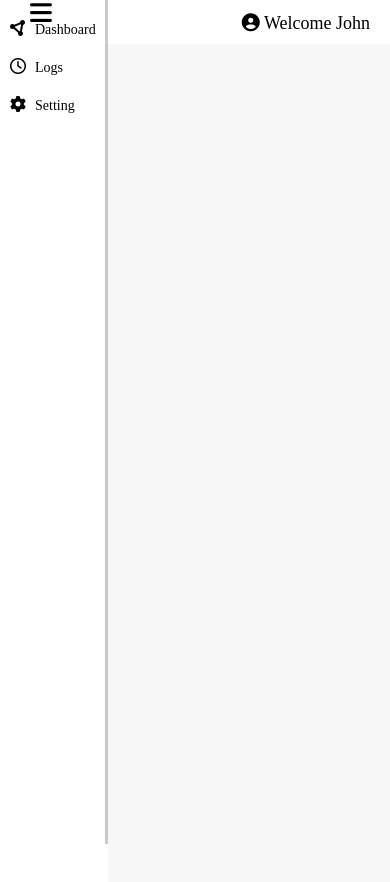
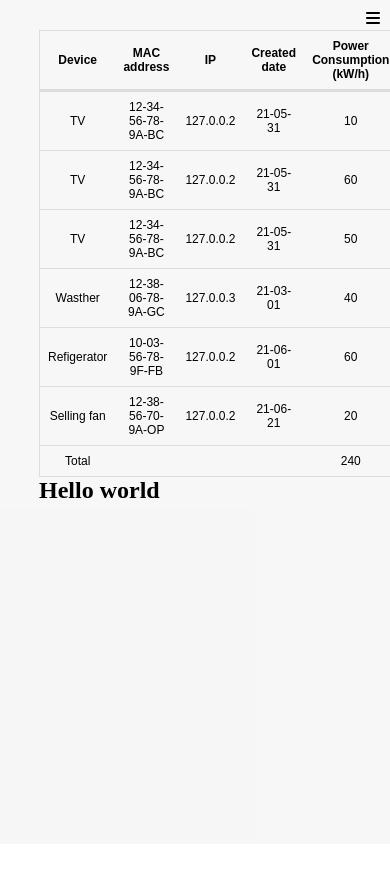
Before and after one commit to maiquy93/exercise-w1, a plain HTML site: page dashboard.html in a window 390 px wide. After the commit the page ends 844 px from the top, so only its background shows below. Drawn offline with nearby package versions, Linux system fonts and the light colour scheme.

Commit message:
responsive

```diff
--- a/app.js
+++ b/app.js
@@ -9,7 +9,6 @@ function login(event) {
   event.preventDefault();
   var username = document.getElementById("username").value;
   var password = document.getElementById("password").value;
-
   if (
     users.find(user => user.username === username && user.password == password)
   ) {
--- a/dashboard.html
+++ b/dashboard.html
@@ -12,31 +12,37 @@
       referrerpolicy="no-referrer"
     />
     <link rel="stylesheet" href="style.css" />
+    <script src="app.js"></script>
+    <script src="https://cdn.jsdelivr.net/npm/chart.js"></script>
     <title>Document</title>
   </head>
-  <body>
+  <body id="dashboard">
     <div class="wrapper">
+      <input type="checkbox" id="check" >
+      <label for="check" class="checkbtn">
+        <i class="fa-solid fa-bars"></i>
+      </label>
       <nav class="nav-container">
-        <input type="checkbox" id="check" />
-        <label for="check" class="checkbtn">
-          <i class="fa-solid fa-bars"></i>
-        </label>
+        <div class="userbox-backup">
+          <i class="fa-solid fa-circle-user"></i>
+          <span>Welcome John</span>
+        </div>
         <div class="logo">
-          <i class="fa-solid fa-camera-retro"></i>
+          <i id="logo-icon" class="fa-solid fa-camera-retro"></i>
           <label class="logo-title">Device Manager</label>
         </div>
         <ul class="nav-list">
           <li>
             <i class="fa-solid fa-circle-nodes"></i>
-            <a class="option" href="">Dashboard</a>
+            <a data-active="dashboard" class="option" href="dashboard.html">Dashboard</a>
           </li>
           <li>
             <i class="fa-regular fa-clock"></i>
-            <a class="option" href="">Logs</a>
+            <a data-active="logs" class="option" href="logs.html">Logs</a>
           </li>
           <li>
             <i class="fa-solid fa-gear"></i>
-            <a class="option" href="">Setting</a>
+            <a data-active="setting" class="option" href="setting.html">Setting</a>
           </li>
         </ul>
       </nav>
@@ -47,8 +53,116 @@
             <span>Welcome John</span>
           </div>
         </div>
-        <div class="content"></div>
+        <div class="content">
+          <div class="table-content">
+            <table>
+              <tr>
+                <th>Device</th>
+                <th>MAC address</th>
+                <th>IP</th>
+                <th>Created date</th>
+                <th>Power Consumption (kW/h)</th>
+              </tr>
+              <tr>
+                  <td>TV</td>
+                  <td>12-34-56-78-9A-BC</td>
+                  <td>127.0.0.2</td>
+                  <td>21-05-31</td>
+                  <td>10</td>
+              </tr>
+              <tr>
+                <td>TV</td>
+                <td>12-34-56-78-9A-BC</td>
+                <td>127.0.0.2</td>
+                <td>21-05-31</td>
+                <td>60</td>
+            </tr>
+            <tr>
+              <td>TV</td>
+              <td>12-34-56-78-9A-BC</td>
+              <td>127.0.0.2</td>
+              <td>21-05-31</td>
+              <td>50</td>
+          </tr>
+            <tr>
+            <td>Wasther</td>
+            <td>12-38-06-78-9A-GC</td>
+            <td>127.0.0.3</td>
+            <td>21-03-01</td>
+            <td>40</td>
+        </tr>
+         <tr>
+          <td>Refigerator</td>
+          <td>10-03-56-78-9F-FB</td>
+          <td>127.0.0.2</td>
+          <td>21-06-01</td>
+          <td>60</td>
+      </tr>
+      <tr>
+        <td>Selling fan</td>
+        <td>12-38-56-70-9A-OP</td>
+        <td>127.0.0.2</td>
+        <td>21-06-21</td>
+        <td>20</td>
+    </tr>
+    <tr>
+      <td>Total</td>
+      <td></td>
+      <td></td>
+      <td></td>
+      <td>240</td>
+    </tr>
+            </table>
+          </div>
+          <div class="grap-content">
+            <div class="grap">
+              <h2>Hello world</h2>
+              <canvas id="mychart"></canvas>
+            </div>
+            <div class="device"></div>
+          </div>
+        </div>
       </div>
     </div>
   </body>
+  <script>
+    let links = document.querySelectorAll("a");
+    let bodyid = document.querySelector("body").id;
+
+    for(let link of links){
+      if(link.dataset.active == bodyid){
+        console.log(link)
+        link.classList.add("active")
+    }
+}
+
+const config = {
+    type: 'line',
+    data: data,
+    options: {}
+  };
+
+const labels = [
+    'January',
+    'February',
+    'March',
+    'April',
+    'May',
+    'June',
+  ];
+
+  const data = {
+    labels: labels,
+    datasets: [{
+      label: 'My First dataset',
+      backgroundColor: 'rgb(255, 99, 132)',
+      borderColor: 'rgb(255, 99, 132)',
+      data: [0, 10, 5, 2, 20, 30, 45],
+    }]
+  };
+  const mychart = new Chart(
+  document.getElementById("mychart"), config
+);
+
+  </script>
 </html>
--- a/style.css
+++ b/style.css
@@ -4,6 +4,22 @@
   text-decoration: none;
   box-sizing: border-box;
   list-style: none;
+}
+#logo-icon{
+
+}
+.logo-title{
+  position: relative;
+  margin: 0;
+  padding: 2em 0 1em;
+  color: rgb(0, 0, 0);
+  /* color: rgba(200,200,255,0.5); */
+  /* text-shadow: 0 0 5px rgb(0, 0, 0), 0 0 5px rgb(102, 102, 124), 0 0 5px rgb(85, 85, 133);  */
+  text-align: center;
+  font-weight: 800;
+  -webkit-transition: all .3s;
+  -moz-transition: all .3s;
+  transition: all .3s;
 }
 /* login */
 .form-container {
@@ -85,6 +101,9 @@ input:focus {
 .user-box {
   margin-right: 20px;
 }
+.userbox-backup{
+  display: none;
+}
 .nav-container {
   margin-left: 20px;
   /* display: flex;
@@ -93,14 +112,31 @@ input:focus {
   height: 100vh;
   background-color: rgb(255, 255, 255);
   border-right: 3px solid rgba(51, 51, 51, 0.267);
+  transition: all 0.2s;
   z-index: 999;
+}
+nav a:hover{
+  position: relative;
+  margin: 0;
+  padding: 2em 0 1em;
+  color: blue;
+  color: rgba(200,200,255,0.5);
+  text-shadow: 0 0 2px blue, 0 0 2px blue, 0 0 2px blue;
+  text-align: center;
+  font-weight: normal;
+  -webkit-transition: all .3s;
+  -moz-transition: all .3s;
+  transition: all .3s;
+}
+nav a.active{
+  color: rgb(15, 15, 221);
 }
 .nav-list {
   display: flex;
   flex-direction: column;
 }
 .logo {
-  font-size: 30px;
+  font-size: 24px;
   margin-top: 30px;
 }
 nav ul {
@@ -116,25 +152,63 @@ nav ul li {
   font-size: 24px;
   color: black;
 }
-.active {
+/* .active {
   color: rgb(9, 73, 194);
-}
+} */
 .checkbtn {
   font-size: 25px;
   float: left;
   margin-left: 20px;
-  margin-top: 0px;
+  margin-top: 13px;
   display: none;
+}
+
+/* Content */
+.content{
+  display: flex;
+  /* justify-content: center; */
+  align-items: center;
+  flex-direction: column;
+}
+.table-content{
+  margin-top: 0;
+  width: 80%;
+}
+.grap-content{
+  /* height: 200px; */
+  width: 80%;
+  /* background-color: orange; */
+}
+.table-content table{
+  margin-top: 20px;
+  font-family: arial, sans-serif;
+  border-collapse: collapse;
+  width: 100%;
+}
+.table-content table tr{
+  /* margin-top: 20px; */
+  border: 1px solid #dddddd;
+  text-align: left;
+  padding: 8px;
+}
+.table-content table td{
+  text-align: center;
+  padding: 8px;
+}
+.table-content table th {
+  border-bottom: 3px solid #dddddd;
+  text-align: center;
+  padding: 8px;
 }
 #check {
   display: none;
 }
 @media (max-width: 980px) {
   .checkbtn {
-    display: block;
+    display: none;
   }
 }
-@media screen and (max-width: 414px) {
+@media screen and (max-width: 800px) {
   /* login */
   .form-container {
     display: block;
@@ -146,16 +220,26 @@ nav ul li {
     box-shadow: rgba(0, 0, 0, 0.24) 0px 3px 8px;
   }
   .checkbtn {
+    position: absolute;
     display: block;
+    right: 10px;
+    margin-top: 10px;
+    font-size: 16px;
   }
   .nav-container {
+    position: fixed;
     width: 25%;
-    margin-left: 10px;
-    justify-content: center;
-    align-items: center;
+    margin-left: 0;
+    left: -100%;
+    transition: all 0.5s;
+    z-index: 999;
+    background-color: rgb(255, 255, 255);
+
   }
-  ul {
-    position: fixed;
+  nav ul li{
+ font-size: 14px;
+ margin-left: 10px;
+
   }
   .logo {
     display: none;
@@ -163,4 +247,32 @@ nav ul li {
   .option {
     font-size: 14px;
   }
+  .header{
+    display: none;
+  }
+  .userbox-backup{
+    margin-top: 10px;
+    font-size: 14px;
+    display: block;
+    text-align: center;
+    display: flex;
+    flex-direction: column;
+    justify-items: center;
+    align-items: center;
+  }
+  #check:checked ~ .nav-container{
+    left: 0;
+  }
 }
+
+@media (max-width: 550px ){
+  .table-content table{
+    font-size: 14px;
+  }
+}
+@media (max-width: 414px ){
+  .table-content table{
+    margin-top: 30px;
+    font-size: 12px;
+  }
+}
```
Also changed, not shown: logs.html (added, +70 -0 lines), setting.html (added, +73 -0 lines), test.html (added, +49 -0 lines).
